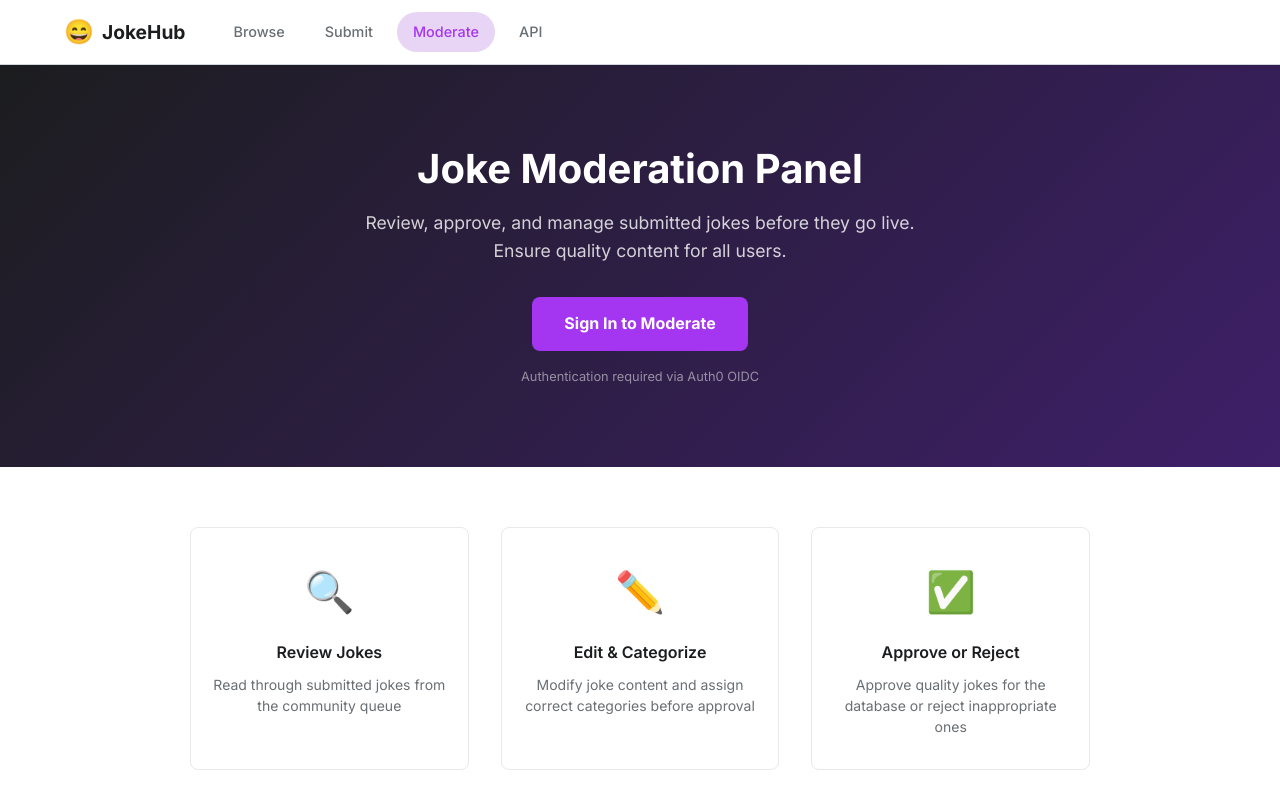
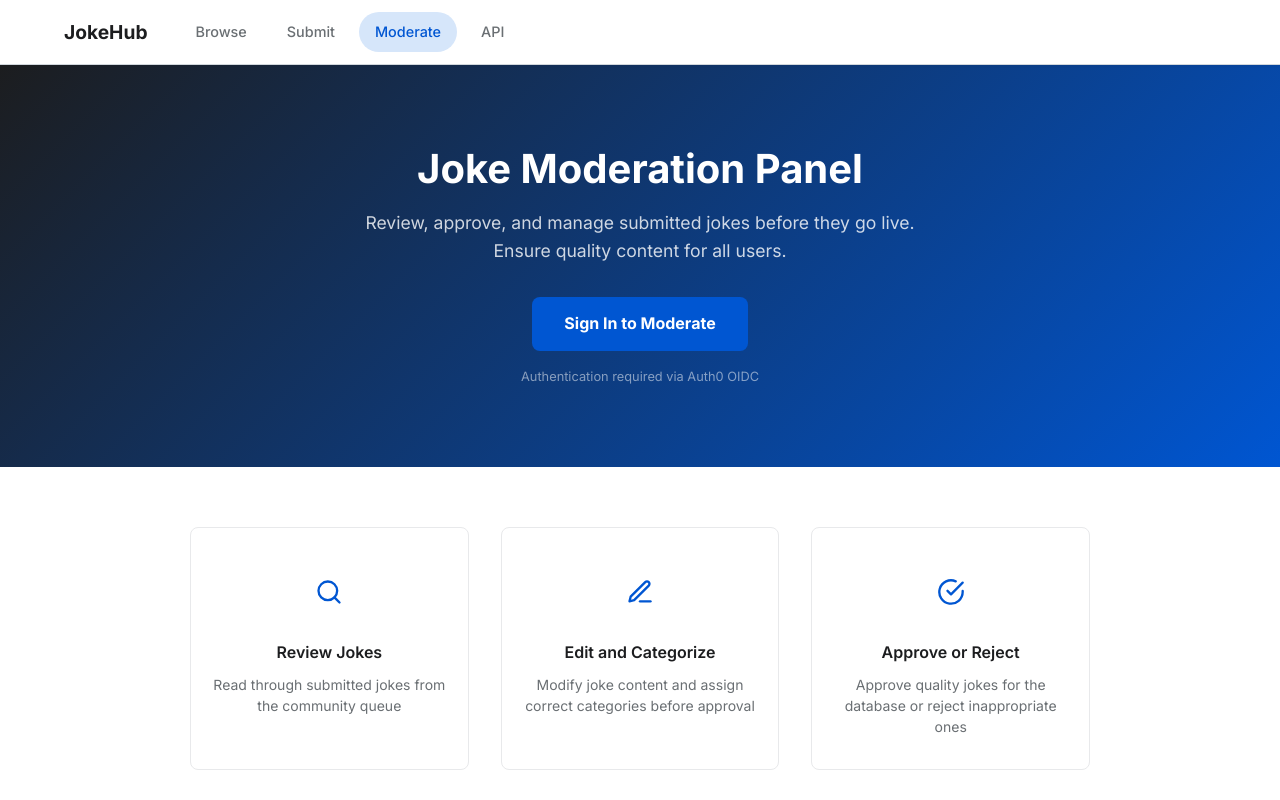
Before and after one commit to SahanFernand/co3404-distributed-G21266967, a website: page services/moderate/public/index.html in a window 1280 px wide. Shown: the top 800 px of the page. Drawn offline with Linux system fonts and the light colour scheme; no server answers; files whose address does not match are found by name.

Commit message:
Update UI theme to blue Coursera style and remove emojis

```diff
--- a/services/joke/public/styles.css
+++ b/services/joke/public/styles.css
@@ -2,9 +2,9 @@
 /* Udemy-inspired clean, modern design */
 
 :root {
-    --primary: #a435f0;
-    --primary-dark: #8710d8;
-    --primary-light: #e8d5f5;
+    --primary: #0056d2;
+    --primary-dark: #003e99;
+    --primary-light: #d6e6fa;
     --bg: #f7f9fa;
     --white: #ffffff;
     --text-dark: #1c1d1f;
@@ -80,7 +80,7 @@ body {
 
 /* ========== HERO ========== */
 .hero {
-    background: linear-gradient(135deg, #1c1d1f 0%, #3e1f69 100%);
+    background: linear-gradient(135deg, #1c1d1f 0%, #0056d2 100%);
     color: white;
     padding: 60px 24px;
     text-align: center;
@@ -150,7 +150,7 @@ body {
 .input-field:focus {
     border-color: var(--primary);
     outline: none;
-    box-shadow: 0 0 0 3px rgba(164, 53, 240, 0.1);
+    box-shadow: 0 0 0 3px rgba(0, 86, 210, 0.1);
 }
 
 .btn-icon {
@@ -301,7 +301,7 @@ body {
 }
 
 .feature-card:hover { box-shadow: var(--card-shadow); }
-.feature-icon { font-size: 2.2rem; margin-bottom: 12px; }
+.feature-icon { font-size: 2.2rem; margin-bottom: 12px; color: var(--primary); }
 .feature-card h3 { font-size: 0.95rem; font-weight: 600; color: var(--text-dark); margin-bottom: 6px; }
 .feature-card p { font-size: 0.825rem; color: var(--text-muted); line-height: 1.5; }
 
--- a/services/moderate/public/index.html
+++ b/services/moderate/public/index.html
@@ -13,7 +13,6 @@
     <nav class="navbar">
         <div class="nav-container">
             <a href="/joke-ui" class="nav-brand">
-                <span class="brand-icon">😄</span>
                 <span class="brand-text">JokeHub</span>
             </a>
             <div class="nav-links">
@@ -48,17 +47,17 @@
         <section class="features">
             <div class="features-container">
                 <div class="feature-card">
-                    <div class="feature-icon">🔍</div>
+                    <div class="feature-icon"><svg width="28" height="28" viewBox="0 0 24 24" fill="none" stroke="currentColor" stroke-width="2" stroke-linecap="round" stroke-linejoin="round"><circle cx="11" cy="11" r="8"/><line x1="21" y1="21" x2="16.65" y2="16.65"/></svg></div>
                     <h3>Review Jokes</h3>
                     <p>Read through submitted jokes from the community queue</p>
                 </div>
                 <div class="feature-card">
-                    <div class="feature-icon">✏️</div>
-                    <h3>Edit & Categorize</h3>
+                    <div class="feature-icon"><svg width="28" height="28" viewBox="0 0 24 24" fill="none" stroke="currentColor" stroke-width="2" stroke-linecap="round" stroke-linejoin="round"><path d="M12 20h9"/><path d="M16.5 3.5a2.121 2.121 0 0 1 3 3L7 19l-4 1 1-4L16.5 3.5z"/></svg></div>
+                    <h3>Edit and Categorize</h3>
                     <p>Modify joke content and assign correct categories before approval</p>
                 </div>
                 <div class="feature-card">
-                    <div class="feature-icon">✅</div>
+                    <div class="feature-icon"><svg width="28" height="28" viewBox="0 0 24 24" fill="none" stroke="currentColor" stroke-width="2" stroke-linecap="round" stroke-linejoin="round"><path d="M22 11.08V12a10 10 0 1 1-5.93-9.14"/><polyline points="22 4 12 14.01 9 11.01"/></svg></div>
                     <h3>Approve or Reject</h3>
                     <p>Approve quality jokes for the database or reject inappropriate ones</p>
                 </div>
@@ -97,7 +96,7 @@
                 </div>
 
                 <div id="noJokes" class="empty-state">
-                    <div class="empty-icon">📭</div>
+                    <div class="empty-icon"><svg width="48" height="48" viewBox="0 0 24 24" fill="none" stroke="currentColor" stroke-width="1.5" stroke-linecap="round" stroke-linejoin="round"><polyline points="22 12 16 12 14 15 10 15 8 12 2 12"/><path d="M5.45 5.11L2 12v6a2 2 0 0 0 2 2h16a2 2 0 0 0 2-2v-6l-3.45-6.89A2 2 0 0 0 16.76 4H7.24a2 2 0 0 0-1.79 1.11z"/></svg></div>
                     <h3>Queue is Empty</h3>
                     <p>No jokes waiting for moderation. Checking for new submissions...</p>
                     <div class="pulse-dots"><span></span><span></span><span></span></div>
--- a/services/moderate/public/styles.css
+++ b/services/moderate/public/styles.css
@@ -2,9 +2,9 @@
 /* Udemy-inspired clean, modern design */
 
 :root {
-    --primary: #a435f0;
-    --primary-dark: #8710d8;
-    --primary-light: #e8d5f5;
+    --primary: #0056d2;
+    --primary-dark: #003e99;
+    --primary-light: #d6e6fa;
     --bg: #f7f9fa;
     --white: #ffffff;
     --text-dark: #1c1d1f;
@@ -98,7 +98,7 @@ body {
 
 /* ========== HERO / LANDING ========== */
 .hero {
-    background: linear-gradient(135deg, #1c1d1f 0%, #3e1f69 100%);
+    background: linear-gradient(135deg, #1c1d1f 0%, #0056d2 100%);
     color: white;
     padding: 80px 24px;
     text-align: center;
@@ -144,7 +144,7 @@ body {
 }
 
 .feature-card:hover { box-shadow: var(--card-shadow); }
-.feature-icon { font-size: 2.5rem; margin-bottom: 16px; }
+.feature-icon { font-size: 2.5rem; margin-bottom: 16px; color: var(--primary); }
 .feature-card h3 { font-size: 1rem; font-weight: 600; color: var(--text-dark); margin-bottom: 8px; }
 .feature-card p { font-size: 0.875rem; color: var(--text-muted); line-height: 1.5; }
 
@@ -206,7 +206,7 @@ body {
 }
 
 .empty-state { text-align: center; padding: 60px 28px; }
-.empty-icon { font-size: 3rem; margin-bottom: 16px; }
+.empty-icon { font-size: 3rem; margin-bottom: 16px; color: var(--text-muted); }
 .empty-state h3 { font-size: 1.1rem; font-weight: 600; color: var(--text-dark); margin-bottom: 8px; }
 .empty-state p { color: var(--text-muted); font-size: 0.9rem; }
 
@@ -254,7 +254,7 @@ body {
 .input-field:focus {
     border-color: var(--primary);
     outline: none;
-    box-shadow: 0 0 0 3px rgba(164, 53, 240, 0.1);
+    box-shadow: 0 0 0 3px rgba(0, 86, 210, 0.1);
 }
 
 .type-row { display: flex; gap: 10px; }
--- a/services/submit/public/styles.css
+++ b/services/submit/public/styles.css
@@ -2,9 +2,9 @@
 /* Udemy-inspired clean, modern design */
 
 :root {
-    --primary: #a435f0;
-    --primary-dark: #8710d8;
-    --primary-light: #e8d5f5;
+    --primary: #0056d2;
+    --primary-dark: #003e99;
+    --primary-light: #d6e6fa;
     --bg: #f7f9fa;
     --white: #ffffff;
     --text-dark: #1c1d1f;
@@ -80,7 +80,7 @@ body {
 
 /* ========== HERO ========== */
 .hero {
-    background: linear-gradient(135deg, #1c1d1f 0%, #3e1f69 100%);
+    background: linear-gradient(135deg, #1c1d1f 0%, #0056d2 100%);
     color: white;
     padding: 60px 24px;
     text-align: center;
@@ -151,7 +151,7 @@ body {
 .input-field:focus {
     border-color: var(--primary);
     outline: none;
-    box-shadow: 0 0 0 3px rgba(164, 53, 240, 0.1);
+    box-shadow: 0 0 0 3px rgba(0, 86, 210, 0.1);
 }
 
 .hint {
@@ -228,7 +228,7 @@ body {
 }
 
 .feature-card:hover { box-shadow: var(--card-shadow); }
-.feature-icon { font-size: 2.2rem; margin-bottom: 12px; }
+.feature-icon { font-size: 2.2rem; margin-bottom: 12px; color: var(--primary); }
 .feature-card h3 { font-size: 0.95rem; font-weight: 600; color: var(--text-dark); margin-bottom: 6px; }
 .feature-card p { font-size: 0.825rem; color: var(--text-muted); line-height: 1.5; }
 
```
Also changed, not shown: services/joke/public/index.html (+4 -5 lines), services/submit/public/index.html (+3 -4 lines).
